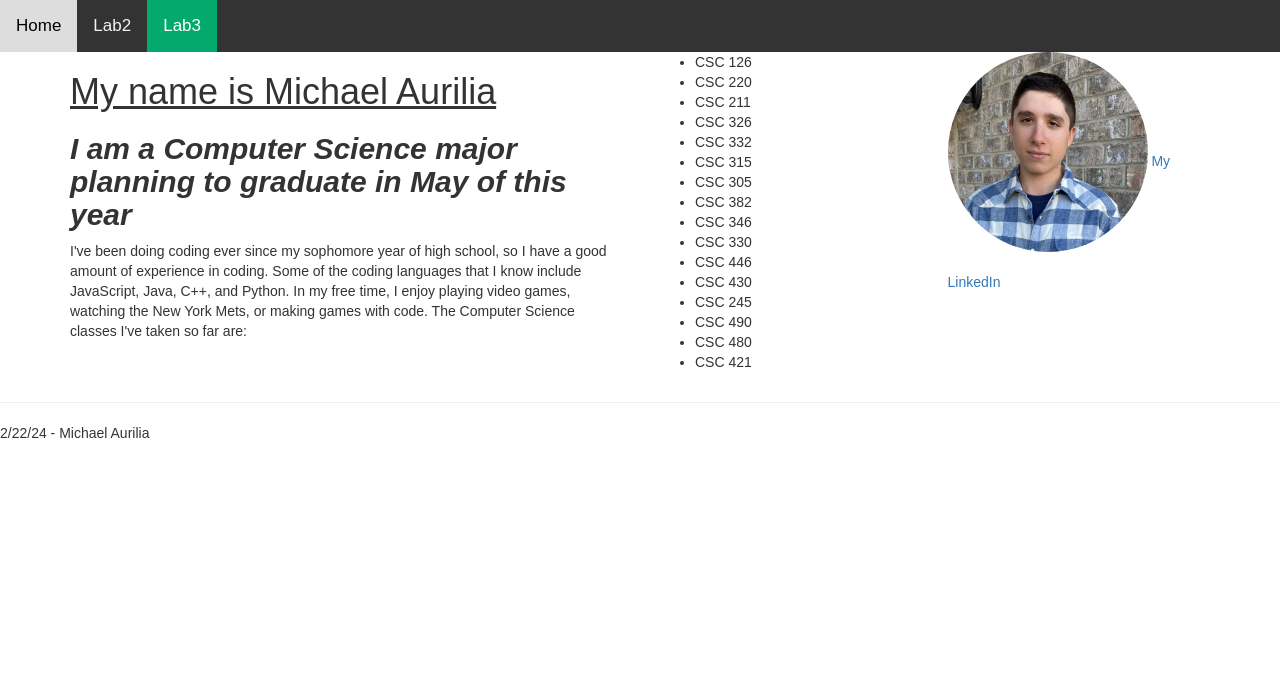
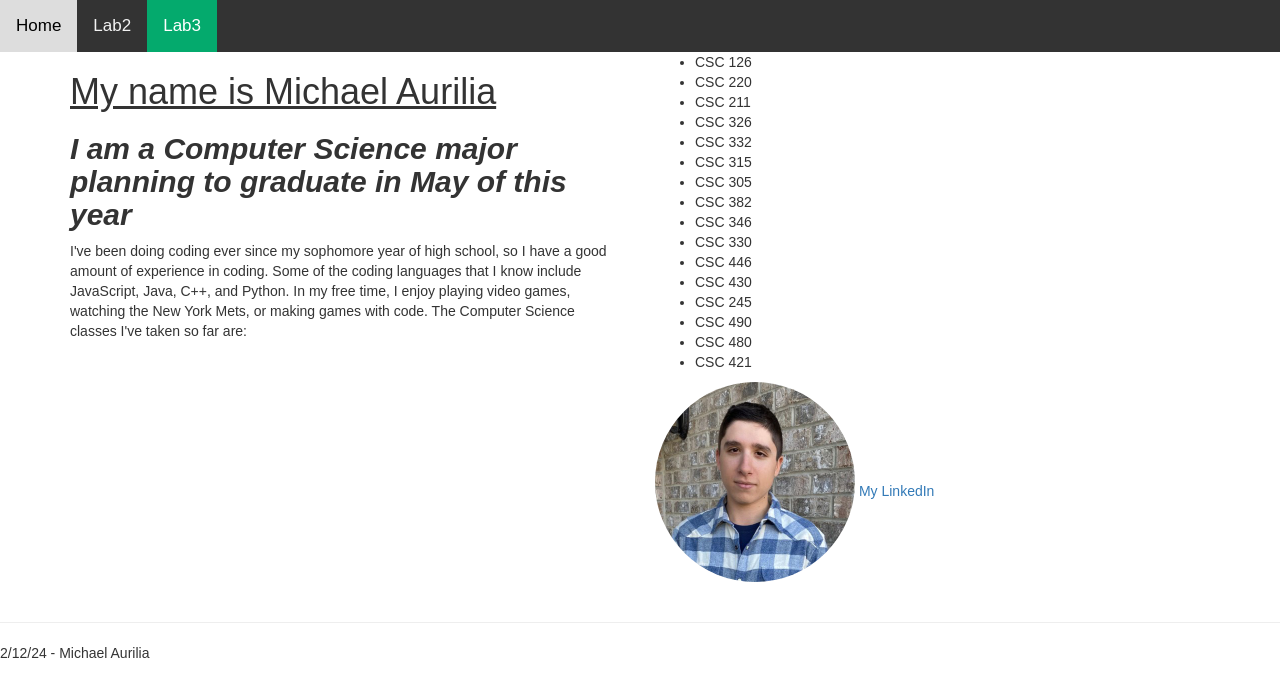
Before and after one commit to Michael-Aurilia/Michael-Aurilia.github.io, a plain HTML site: page Lab3.html in a window 1280 px wide. Drawn offline with nearby package versions, Linux system fonts and the light colour scheme.

Commit message:
Spacing fix?

```diff
--- a/Lab3.html
+++ b/Lab3.html
@@ -65,7 +65,7 @@
             </div>
             <div class="col-sm-6">
                 <div class="row">
-                    <div class="col-sm-6">
+                    <div class="col-sm-12">
                         <ul>
                             <li>CSC 126</li>
                             <li>CSC 220</li>
@@ -85,7 +85,7 @@
                             <li>CSC 421</li>
                         </ul>
                     </div>
-                    <div class="col-sm-6">
+                    <div class="col-sm-12">
                         <img src="Professional Photo.jpg" alt="Avatar" style="width:200px; margin-bottom: 20px;">
                         <a href="https://www.linkedin.com/in/michael-aurilia/">My LinkedIn</a>
                     </div>
@@ -95,7 +95,7 @@
     </div>
 
     <hr>
-    <p>2/22/24 - Michael Aurilia</p>
+    <p>2/12/24 - Michael Aurilia</p>
 
 </body>
 
```
